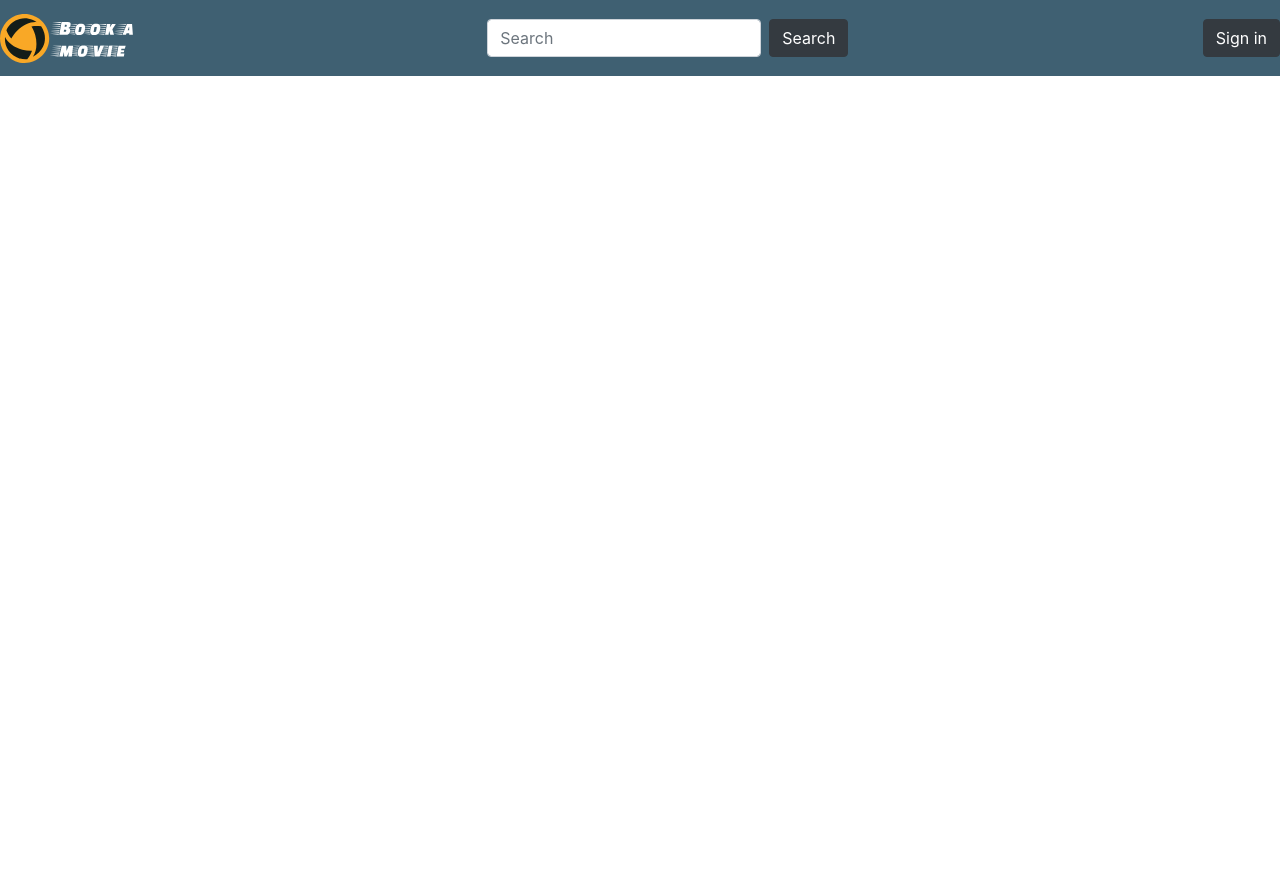
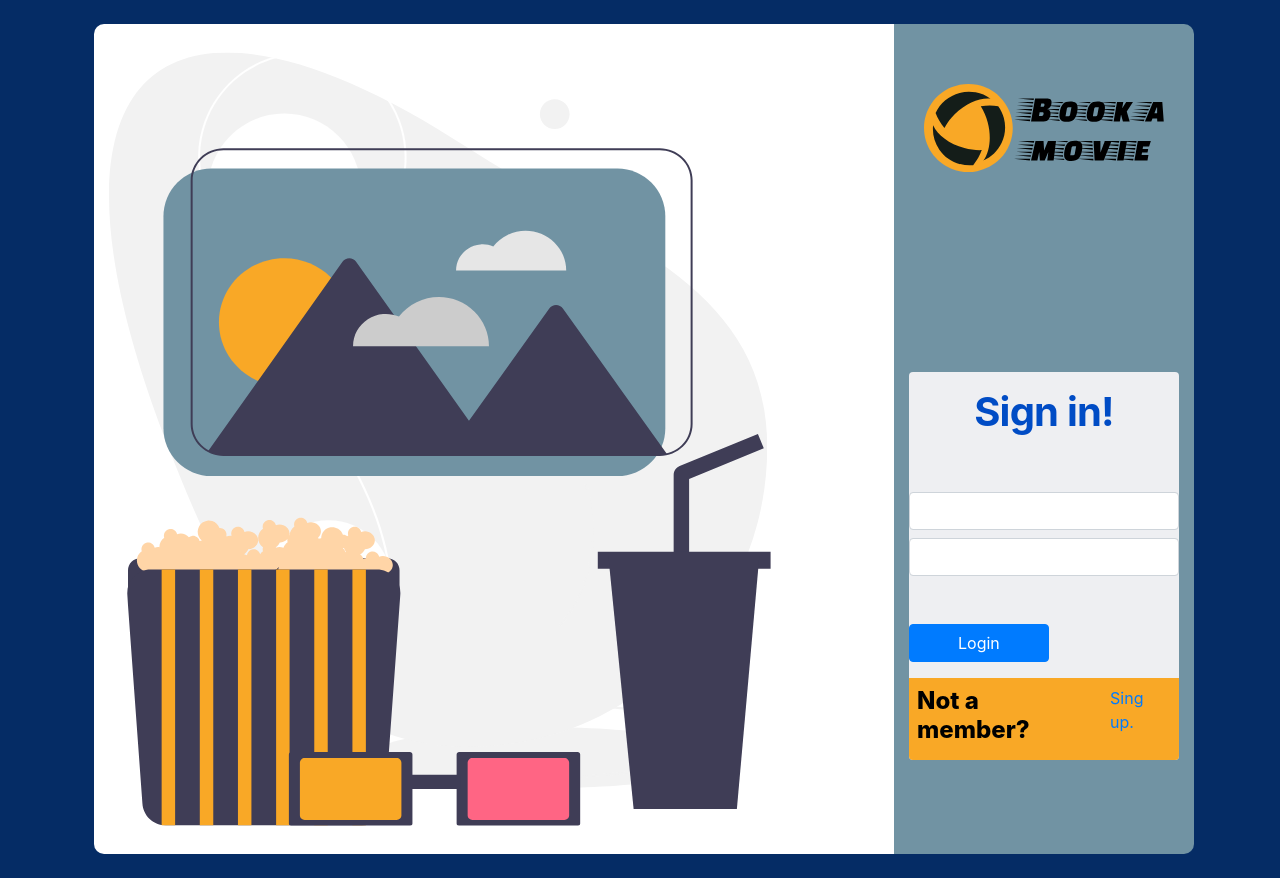
Before and after one commit to Xragez/Book-a-movie, a React (Create React App) app in the folder frontend/: page /login in a window 1280 px wide. Before the commit the page ends 800 px from the top, so only its background shows below. Built offline with nearby package versions, Linux system fonts and the light colour scheme.

Commit message:
Add basic routing and change login page look

```diff
--- a/frontend/src/App.css
+++ b/frontend/src/App.css
@@ -1,38 +1,5 @@
 .App {
-  text-align: center;
+  display: flex;
+  justify-content: center;
+  align-items: center;
 }
-
-.App-logo {
-  height: 40vmin;
-  pointer-events: none;
-}
-
-@media (prefers-reduced-motion: no-preference) {
-  .App-logo {
-    animation: App-logo-spin infinite 20s linear;
-  }
-}
-
-.App-header {
-  background-color: #282c34;
-  min-height: 100vh;
-  display: flex;
-  flex-direction: column;
-  align-items: center;
-  justify-content: center;
-  font-size: calc(10px + 2vmin);
-  color: white;
-}
-
-.App-link {
-  color: #61dafb;
-}
-
-@keyframes App-logo-spin {
-  from {
-    transform: rotate(0deg);
-  }
-  to {
-    transform: rotate(360deg);
-  }
-}
--- a/frontend/src/App.js
+++ b/frontend/src/App.js
@@ -2,11 +2,26 @@ import logo from './logo.svg';
 import Login from './pages/Login/Login_page';
 import Home from './pages/Home/Home';
 import './App.css';
+import {
+  BrowserRouter as Router,
+  Switch,
+  Route,
+  Link
+} from "react-router-dom";
 
 function App() {
   return (
     <div className="App">
-      <Home/>
+      <Router>
+        <Switch>
+          <Route path="/login">
+            <Login/>
+          </Route>
+          <Route path="/">
+            <Home/>
+          </Route>
+        </Switch>
+      </Router>
     </div>
   );
 }
--- a/frontend/src/pages/Login/Login_page.js
+++ b/frontend/src/pages/Login/Login_page.js
@@ -1,21 +1,29 @@
 import React from 'react';
 import styles from './Login_page.module.css';
+import loginImg from '../../assets/images/login_screen.svg'
+import logo from '../../assets/images/logo_black.svg'
 
 export default function Login() {
     return (
         <div className={styles.backgroundContainer}>
-            <div className="container d-flex flex-row p-4">
+            <div className={`${styles.loginContainer} container d-flex flex-row p-4`}>
                 <div className={`${styles.pictureContainer} container`}>
+                    <img
+                        src={loginImg}
+                        className="img-fluid" />
                 </div>
-                <div className={`${styles.formContainer} container`}>
-                    <div className={styles.logo}>
+                <div className={`${styles.formContainer} container flex-column`}>
+                    <div className={`${styles.logoContainer}`} >
+                        <img
+                            src={logo}
+                            className={`${logo} img-fluid `} />
                     </div>
-                    <div className={styles.formLogin}>
-                        <h2>Sign in!</h2>
-                        <div className="loginForm">
-                            <input className="form-control"></input>
-                            <input className="form-control"></input>
-                            <button className="btn btn-primary pl-5 pr-5">Login</button>
+                    <div className={`${styles.formLogin} align-self-end`}>
+                        <h2 className="mt-3">Sign in!</h2>
+                        <div className="">
+                            <input className="form-control mt-5"></input>
+                            <input className="form-control mt-2"></input>
+                            <button className="btn btn-primary mt-5 mb-3 pl-5 pr-5">Login</button>
                         </div>
                         <div className={`${styles.loginFooter} d-flex flex-row`}>
                             <h3 className="p-2">Not a member?</h3>
--- a/frontend/src/pages/Login/Login_page.module.css
+++ b/frontend/src/pages/Login/Login_page.module.css
@@ -1,18 +1,17 @@
 .backgroundContainer{
     background-color: #052C65;
-    min-height: 100hv;
-    min-width: 100wv;
+    min-height: 100vh;
+    min-width: 100vw;
 }
+
+
 
 .pictureContainer{
     height: 830px;
     min-width: 800px;
-    background: url(../../assets/images/login_screen.svg);
     background-color: white;
     display: flex;
     background-size:auto;
-    justify-content: center;
-    align-items: center;
     border-radius: 10px 0 0 10px;
 
 }
@@ -23,21 +22,22 @@
     border-radius: 0 10px 10px 0;
 }
 
-.logo{
-    height: 120px;
-    padding: 5px 5px;
-    background: url(../../assets/images/logo_black.svg);
-    background-size: cover;
+.logoContainer{
+    margin: 60px 15px 200px 15px;
+}
+
+.formLogin{
+    display: flex;
+    flex-direction: column;
     justify-content: center;
     align-items: center;
-}
-.formLogin{
     background-color: #EEEFF2;
     border-radius: 4px;
 }
 .loginFooter{
     background-color: #F9A826;
     border-radius: 0px 0px 4px 4px;
+    width: 100%;
 }
 h2{
     font-family: Inter;
```
